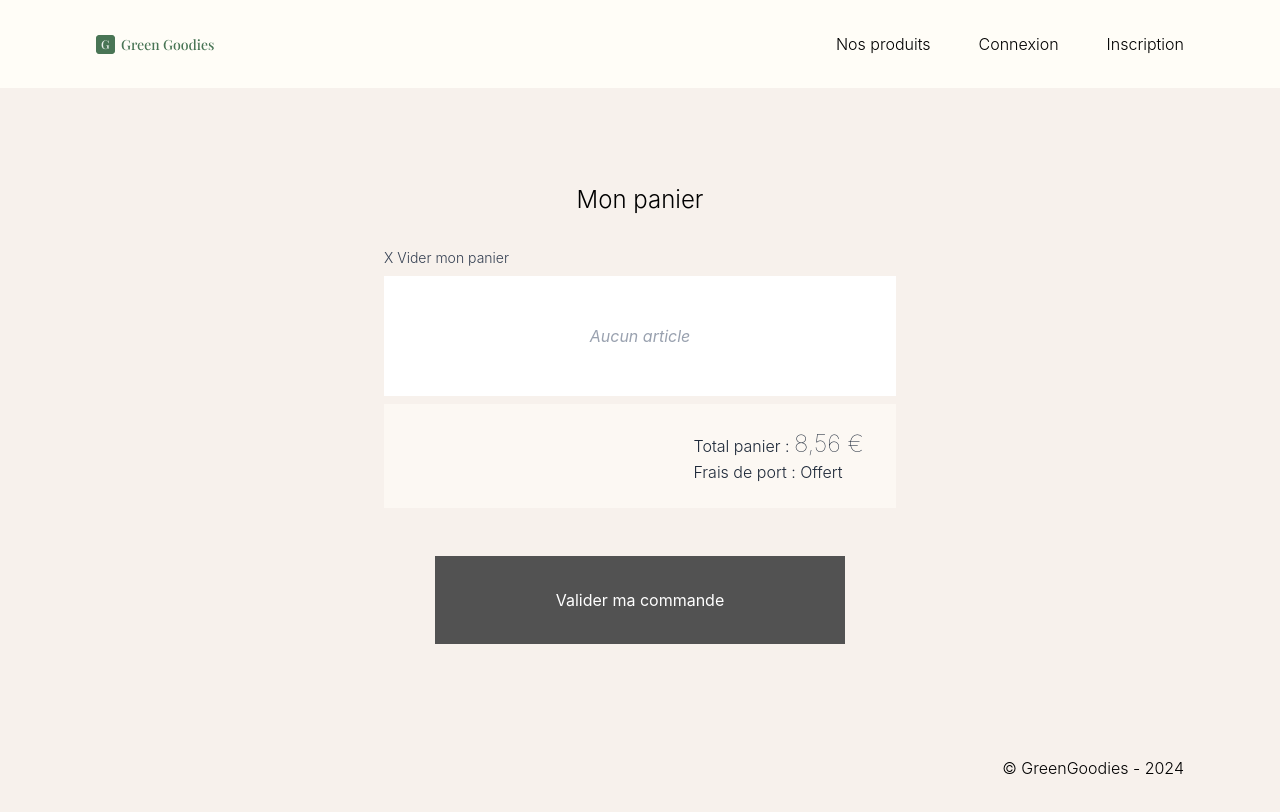
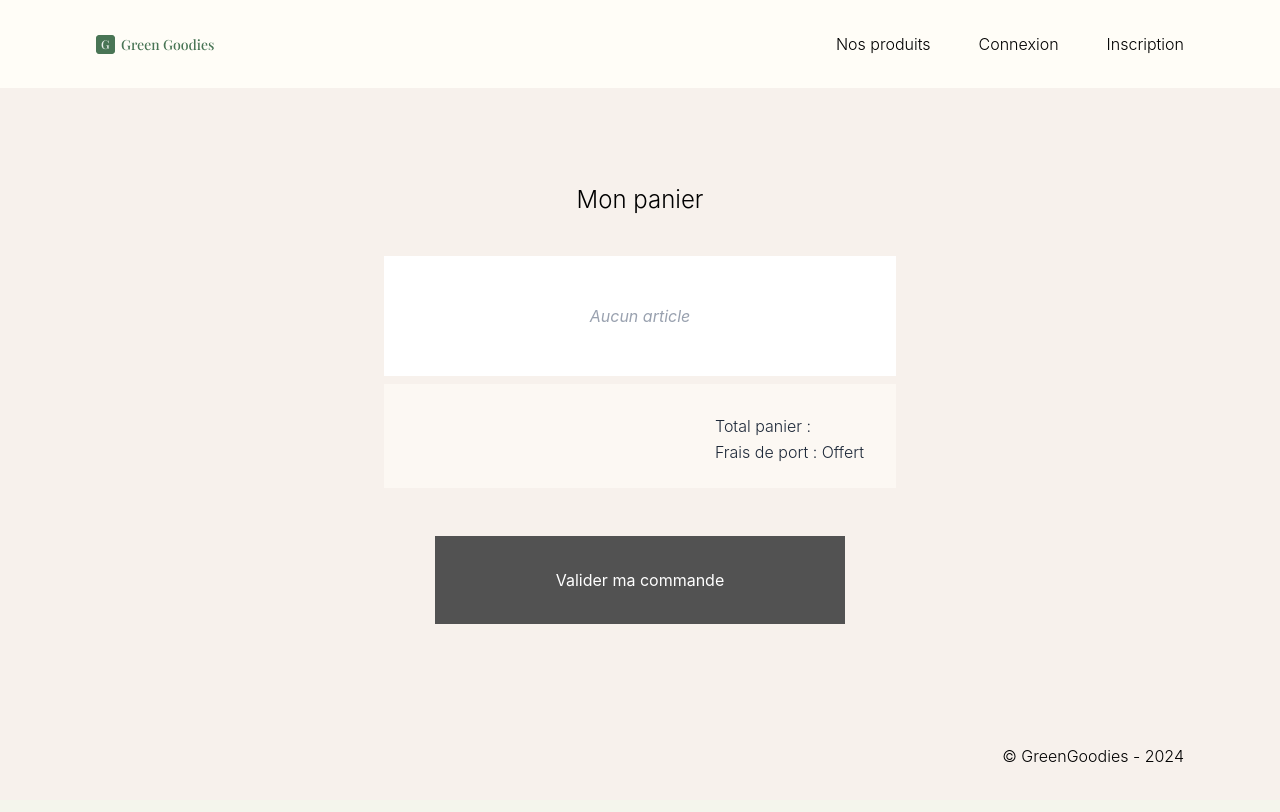
Before and after one commit to antoinelrk/GreenGoodies, a Symfony app: template templates/cart/index.html.twig in a window 1280 px wide. After the commit the page ends 762 px from the top, so only its background shows below. Run offline with Twig, Linux system fonts and the light colour scheme; the template is opened without the code that fills it, so the values that code supplies are empty; style sheets or scripts are compiled from the project's sources; some libraries are stand-ins or nearby versions.

Commit message:
Enhance cart functionality with user authentication and item checks

```diff
--- a/src/Controller/CartController.php
+++ b/src/Controller/CartController.php
@@ -5,14 +5,18 @@ namespace App\Controller;
 use Symfony\Bundle\FrameworkBundle\Controller\AbstractController;
 use Symfony\Component\HttpFoundation\Response;
 use Symfony\Component\Routing\Attribute\Route;
+use Symfony\Component\Security\Http\Attribute\IsGranted;
 
 final class CartController extends AbstractController
 {
     #[Route('cart', name: 'app_cart')]
+    #[IsGranted('IS_AUTHENTICATED_FULLY')]
     public function index(): Response
     {
+        $cart = $this->getUser()->getCart();
+
         return $this->render('cart/index.html.twig', [
-            'controller_name' => 'CartController',
+            'cart' => $cart,
         ]);
     }
 }
--- a/src/Entity/Cart.php
+++ b/src/Entity/Cart.php
@@ -63,4 +63,9 @@ class Cart
 
         return $formatter->formatCurrency($this->getTotalPriceInCurrency($currency, $rate), $currency);
     }
+
+    public function hasItems(): bool
+    {
+        return $this->getTotalPrice() > 0;
+    }
 }
--- a/templates/cart/index.html.twig
+++ b/templates/cart/index.html.twig
@@ -5,18 +5,24 @@
 {% block body %}
 <main class="flex flex-col h-full pb-12" style="background-color: #F7F1EC;">
     <div class="flex flex-col mt-24 mx-auto w-2/5">
-        <h1 class="mx-auto text-2xl font-inter">Mon panier</h1>
+        <h1 class="mx-auto text-2xl font-inter mb-8">Mon panier</h1>
 
         {# Faire la suppression des articles avec une confirmation #}
-        {# Ce lien ne s'affiche que si le panier possède au moins 1 article #}
-        <a href="#" class="font-inter text-sm mt-8 text-gray-700">
-            X Vider mon panier
-        </a>
+        {% if cart.hasItems %}
+            <a href="#" class="font-inter text-sm text-gray-700">
+                X Vider mon panier
+            </a>
+        {% endif %}
 
         <div class="flex flex-col bg-white p-12 mt-2">
             {# Faire une boucle pour afficher les articles du panier #}
-            {# Si le panier est vide, afficher le message "Aucun article" #}
-            <p class="italic text-gray-400 mx-auto">Aucun article</p>
+            {% if cart.hasItems %}
+                <div class="flex justify-between items-center mb-8">
+                    coucou
+                </div>
+            {% else %}
+                <p class="italic text-gray-400 mx-auto">Aucun article</p>
+            {% endif %}
         </div>
 
         <div class="flex text-gray-800 flex-col items-end p-6 px-8 mt-2" style="background-color: #FFFDF7B2;">
@@ -24,7 +30,7 @@
                 <p class="font-inter">
                     Total panier :
                     {# Faire un helper pour afficher la totalitée des prix #}
-                    <span class="font-thin text-2xl">8,56 €</span>
+                    <span class="font-thin text-2xl">{{ cart.getFormattedPriceInCurrency }}</span>
                 </p>
 
                 <p class="font-inter">Frais de port : Offert</p>
```
